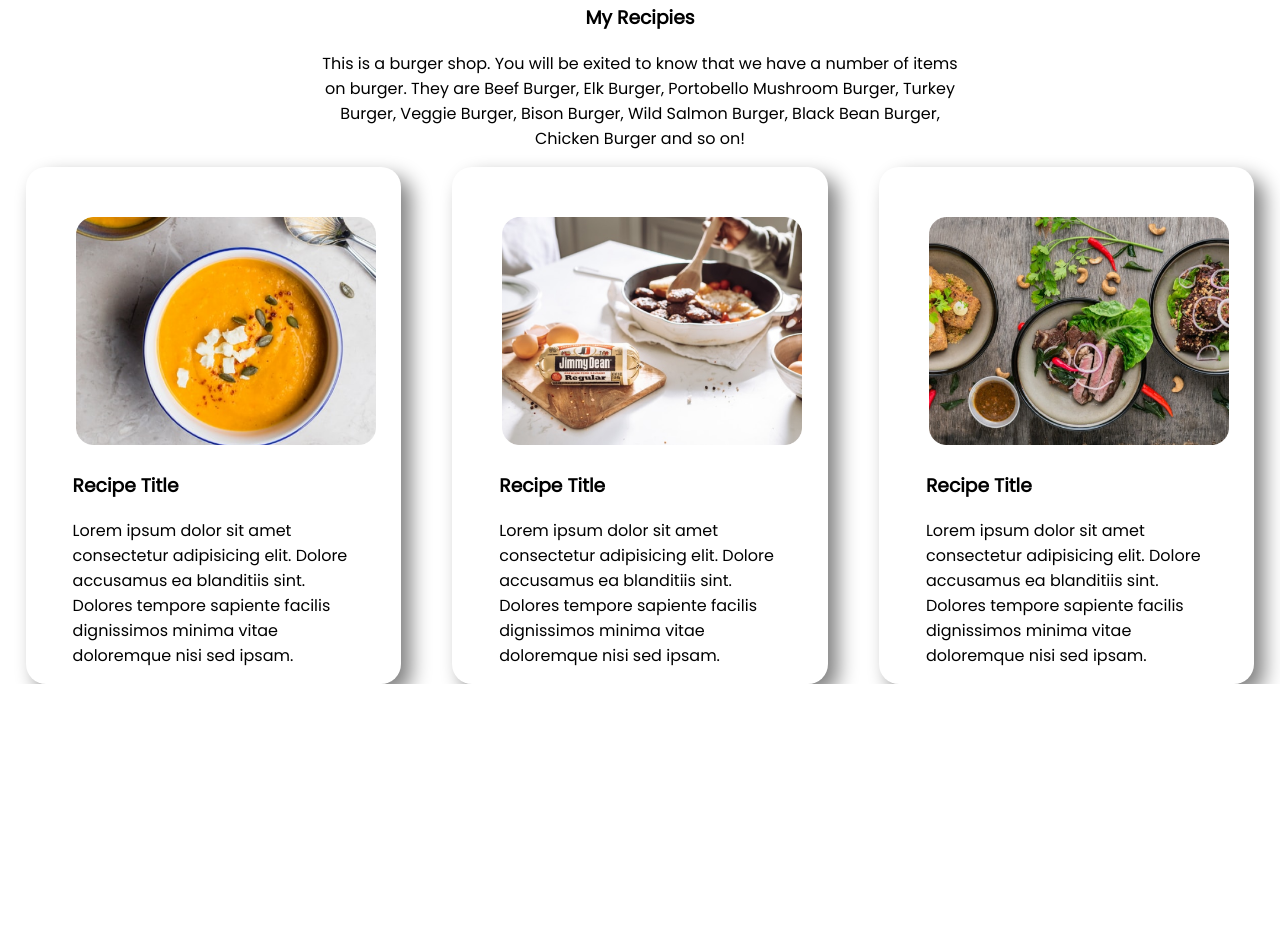
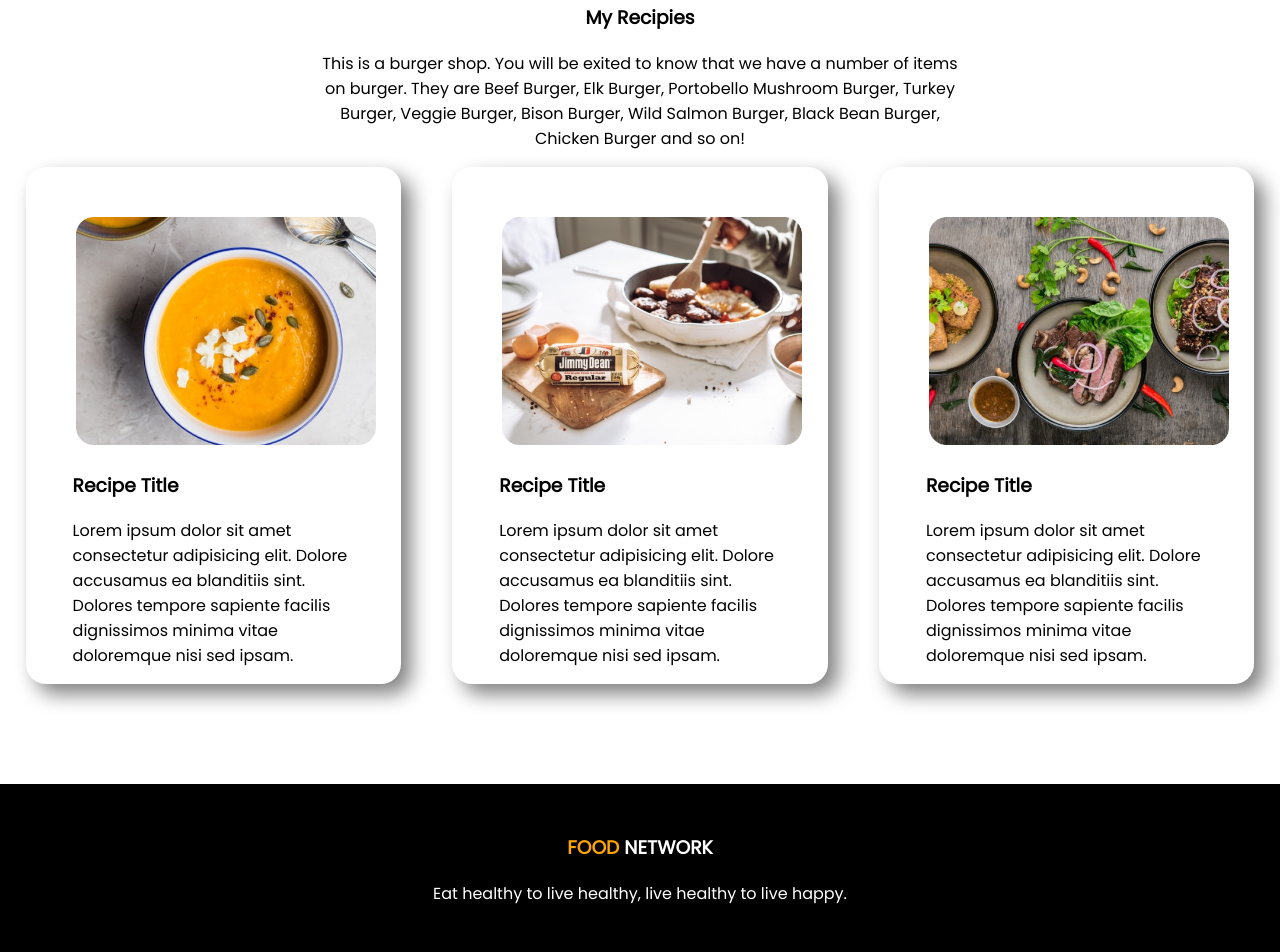
Before and after one commit to ashik12060/food-network, a plain HTML site: page index.html in a window 1280 px wide. Shown: the part 1723-2675 px from the top of the page. Before the commit the page ends 2407 px from the top, so only its background shows below. Drawn offline with Linux system fonts and the light colour scheme.

```diff
--- a/index.html
+++ b/index.html
@@ -44,10 +44,11 @@
     <div id="recipe-postion">
         <h3>My Recipies</h3>
         <p>This is a burger shop. You will be exited to know that we have a number of items on burger. They are Beef Burger, Elk Burger, Portobello Mushroom Burger, Turkey Burger, Veggie Burger, Bison Burger, Wild Salmon Burger, Black Bean Burger, Chicken Burger and so on!</p>
+
     </div>
 
     <!-- fourth section -->
-    <section class="container">
+    <section class="container bottom-padding">
         <div class="new-width border-style">
             <img src="./images/./1.png" alt="">
             <div class="recipe-title-style">
@@ -72,5 +73,10 @@
 
     </section>
 
+
+    <footer class="footer-class">
+        <h3><span class="orange-color">FOOD</span> NETWORK</h3>
+        <P>Eat healthy to live healthy, live healthy to live happy.</P>
+    </footer>
 </body>
 </html>
--- a/style.css
+++ b/style.css
@@ -78,3 +78,13 @@ h2{
     padding-right:20px;
     padding-left:10px;
 }
+.bottom-padding{
+    padding-bottom:100px;
+}
+
+.footer-class{
+    text-align:center;
+    background-color:black;
+    color:white;
+    padding:30px 0px 30px 0px;
+}
```
